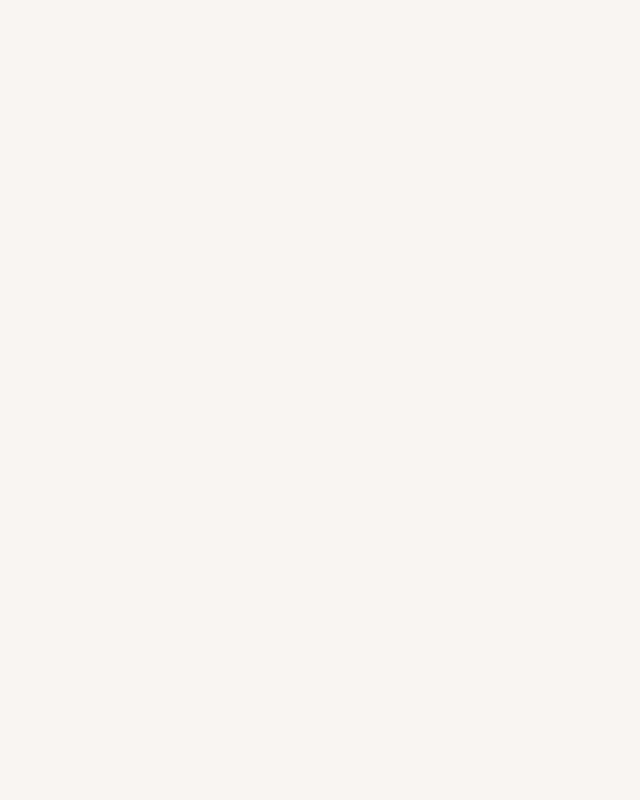
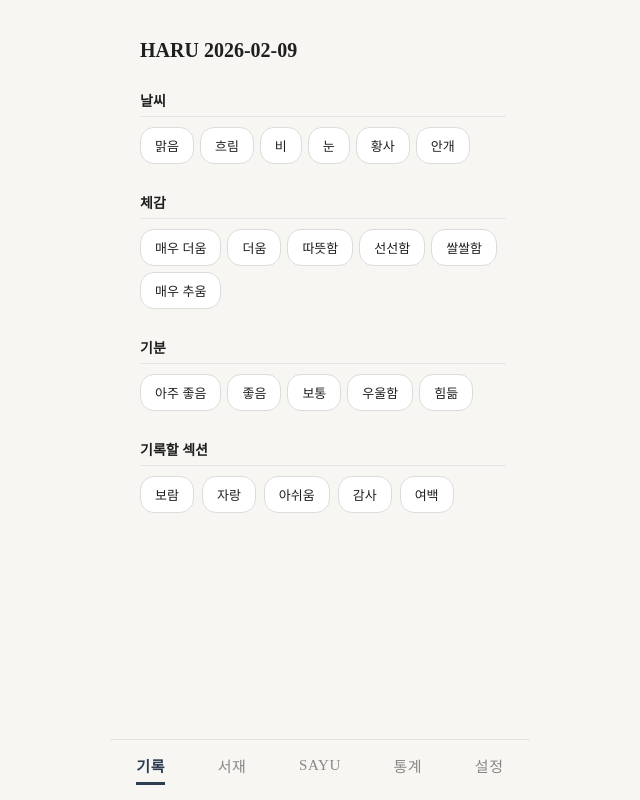
Before and after one commit to hkd620-lab/my_new_diary2, a React (Vite) app: page / in a window 1280 px wide. Shown: the whole page, without its empty margins (320-960 px from the left). Built offline with nearby package versions, Linux system fonts and the light colour scheme.

Commit message:
STABLE: write-save-library working snapshot 2026-02-13

```diff
--- a/src/App.tsx
+++ b/src/App.tsx
@@ -1,23 +1,13 @@
 import { BrowserRouter, Routes, Route } from "react-router-dom";
 import Login from "./pages/Login";
 import AppLayout from "./layouts/AppLayout";
-import AuthGuard from "./components/AuthGuard";
 
 export default function App() {
   return (
     <BrowserRouter>
       <Routes>
         <Route path="/login" element={<Login />} />
-
-        {/* 루트 경로 명확히 지정 */}
-        <Route
-          path="/*"
-          element={
-            <AuthGuard>
-              <AppLayout />
-            </AuthGuard>
-          }
-        />
+        <Route path="/*" element={<AppLayout />} />
       </Routes>
     </BrowserRouter>
   );
--- a/src/pages/Library.tsx
+++ b/src/pages/Library.tsx
@@ -17,21 +17,7 @@ type RecordDoc = {
   sections?: Record<string, string>;
 };
 
-const SECTION_LABELS: Record<string, string> = {
-  achievement: "보람 있었던 일",
-  pride: "자랑하고 싶은 일",
-  impression: "마음에 남은 일",
-  regret: "아쉬웠던 일",
-  memo: "기록",
-};
-
-const SECTION_ORDER = [
-  "achievement",
-  "pride",
-  "impression",
-  "regret",
-  "memo",
-];
+const SECTION_ORDER = ["보람", "자랑", "아쉬움", "감사", "여백"];
 
 function formatDate(date: Date) {
   return date.toISOString().slice(0, 10);
@@ -96,15 +82,12 @@ export default function Library() {
     color: active ? "#ffffff" : "#2C3E50",
     fontSize: 13,
     cursor: "pointer",
-    transition: "all 0.25s ease",
-    fontFamily: "serif",
-    letterSpacing: "0.5px",
   });
 
   return (
     <div
       style={{
-        paddingTop: 40,        // 🔹 기록장과 동일한 상단 여백
+        paddingTop: 40,
         paddingLeft: 20,
         paddingRight: 20,
         paddingBottom: 40,
@@ -115,24 +98,16 @@ export default function Library() {
         minHeight: "100vh",
       }}
     >
-      {/* 날짜 선택 카드 */}
+      {/* 날짜 선택 */}
       <div
         style={{
           background: "#ffffff",
           padding: 18,
           borderRadius: 20,
           marginBottom: 24,
-          boxShadow: "0 6px 20px rgba(0,0,0,0.04)",
         }}
       >
-        <div
-          style={{
-            display: "flex",
-            alignItems: "center",
-            justifyContent: "space-between",
-            gap: 10,
-          }}
-        >
+        <div style={{ display: "flex", justifyContent: "space-between" }}>
           <div style={{ display: "flex", gap: 8 }}>
             <button
               style={pillStyle(selectedDate === today)}
@@ -153,25 +128,11 @@ export default function Library() {
             type="date"
             value={selectedDate}
             onChange={(e) => setSelectedDate(e.target.value)}
-            style={{
-              border: "none",
-              borderBottom: "1px solid #2C3E50",
-              padding: "6px 4px",
-              fontSize: 14,
-              fontFamily: "serif",
-              background: "transparent",
-              color: "#2C3E50",
-              outline: "none",
-            }}
           />
         </div>
       </div>
 
       {loading && <div>불러오는 중...</div>}
-
-      {!loading && !record && (
-        <div style={{ opacity: 0.6 }}>선택한 날짜의 기록이 없습니다.</div>
-      )}
 
       {!loading && record && (
         <div
@@ -179,20 +140,12 @@ export default function Library() {
             background: "#ffffff",
             padding: 24,
             borderRadius: 20,
-            boxShadow: "0 6px 20px rgba(0,0,0,0.04)",
           }}
         >
-          <h3 style={{ margin: 0 }}>{record.date}</h3>
+          <h3>{record.date}</h3>
 
-          <div
-            style={{
-              marginTop: 8,
-              fontSize: 14,
-              color: "#555",
-            }}
-          >
-            날씨: {record.weather} · 체감: {record.temperature} · 기분:{" "}
-            {record.mood}
+          <div style={{ marginTop: 8, fontSize: 14 }}>
+            날씨: {record.weather} · 체감: {record.temperature} · 기분: {record.mood}
           </div>
 
           <hr style={{ margin: "16px 0" }} />
@@ -204,16 +157,12 @@ export default function Library() {
 
               return (
                 <div key={key} style={{ marginBottom: 18 }}>
-                  <div
-                    style={{
-                      fontWeight: 600,
-                      fontSize: 14,
-                      marginBottom: 6,
-                    }}
-                  >
-                    {SECTION_LABELS[key]}
+                  <div style={{ fontWeight: 700, marginBottom: 6 }}>
+                    {key}
                   </div>
-                  <div style={{ lineHeight: 1.7 }}>{value}</div>
+                  <div style={{ lineHeight: 1.7 }}>
+                    {value}
+                  </div>
                 </div>
               );
             })}
--- a/src/pages/Write.tsx
+++ b/src/pages/Write.tsx
@@ -51,19 +51,14 @@ export default function Write() {
 
     const user = auth.currentUser;
     if (!user) {
-      console.log("로그인 사용자 없음");
       alert("로그인이 필요합니다.");
       return;
     }
 
-    if (!hasContent) {
-      console.log("내용 없음");
-      return;
-    }
+    if (!hasContent) return;
 
     try {
       setSaving(true);
-      console.log("Firestore 저장 시도");
 
       await addDoc(collection(db, "records"), {
         uid: user.uid,
@@ -95,39 +90,66 @@ export default function Write() {
     fontSize: 13,
   });
 
+  const sectionTitleStyle: React.CSSProperties = {
+    fontWeight: 800,
+    marginBottom: 10,
+    paddingBottom: 6,
+    borderBottom: "1px solid #E5E5E5",
+    fontSize: 14,
+  };
+
   return (
-    <div style={{ padding: "22px 24px 12px 30px", maxWidth: 420, margin: "0 auto", fontFamily: "serif" }}>
+    <div
+      style={{
+        padding: "22px 24px 12px 30px",
+        maxWidth: 420,
+        margin: "0 auto",
+        fontFamily: "serif",
+      }}
+    >
       <h2 style={{ marginBottom: 28, fontSize: 20, fontWeight: 600 }}>
         HARU {today}
       </h2>
 
-      <div style={{ marginBottom: 24 }}>
-        <div style={{ fontWeight: 800, marginBottom: 6 }}>날씨</div>
+      <div style={{ marginBottom: 28 }}>
+        <div style={sectionTitleStyle}>날씨</div>
         <div style={{ display: "flex", flexWrap: "wrap", gap: 6 }}>
           {WEATHER.map((w) => (
-            <button key={w} onClick={() => setSelectedWeather(w)} style={buttonStyle(selectedWeather === w)}>
+            <button
+              key={w}
+              onClick={() => setSelectedWeather(w)}
+              style={buttonStyle(selectedWeather === w)}
+            >
               {w}
             </button>
           ))}
         </div>
       </div>
 
-      <div style={{ marginBottom: 24 }}>
-        <div style={{ fontWeight: 800, marginBottom: 6 }}>체감</div>
+      <div style={{ marginBottom: 28 }}>
+        <div style={sectionTitleStyle}>체감</div>
         <div style={{ display: "flex", flexWrap: "wrap", gap: 6 }}>
           {TEMPERATURE.map((t) => (
-            <button key={t} onClick={() => setSelectedTemp(t)} style={buttonStyle(selectedTemp === t)}>
+            <button
+              key={t}
+              onClick={() => setSelectedTemp(t)}
+              style={buttonStyle(selectedTemp === t)}
+            >
               {t}
             </button>
           ))}
         </div>
       </div>
 
-      <div style={{ marginBottom: 24 }}>
-        <div style={{ fontWeight: 800, marginBottom: 6 }}>기분</div>
+      <div style={{ marginBottom: 28 }}>
+        <div style={sectionTitleStyle}>기분</div>
         <div style={{ display: "flex", flexWrap: "wrap", gap: 6 }}>
           {MOOD.map((m) => (
-            <button key={m} onClick={() => setSelectedMood(m)} style={buttonStyle(selectedMood === m)}>
+            <button
+              key={m}
+              onClick={() => setSelectedMood(m)}
+              style={buttonStyle(selectedMood === m)}
+            >
               {m}
             </button>
           ))}
@@ -135,7 +157,7 @@ export default function Write() {
       </div>
 
       <div style={{ marginBottom: 12 }}>
-        <div style={{ fontWeight: 800, marginBottom: 6 }}>기록할 섹션</div>
+        <div style={sectionTitleStyle}>기록할 섹션</div>
         <div style={{ display: "flex", flexWrap: "wrap", gap: 8 }}>
           {SECTIONS.map((s) => (
             <button
@@ -150,14 +172,16 @@ export default function Write() {
       </div>
 
       {activeSection && (
-        <div style={{
-          position: "fixed",
-          inset: 0,
-          background: "rgba(0,0,0,0.35)",
-          display: "flex",
-          justifyContent: "center",
-          alignItems: "center"
-        }}>
+        <div
+          style={{
+            position: "fixed",
+            inset: 0,
+            background: "rgba(0,0,0,0.35)",
+            display: "flex",
+            justifyContent: "center",
+            alignItems: "center",
+          }}
+        >
           <div style={{ background: "#fff", padding: 20, width: 320 }}>
             <div style={{ fontWeight: 800, marginBottom: 10 }}>
               {activeSection} 기록
@@ -168,9 +192,7 @@ export default function Write() {
               style={{ width: "100%", height: 100 }}
             />
             <div style={{ marginTop: 12, textAlign: "right" }}>
-              <button onClick={saveSection}>
-                저장
-              </button>
+              <button onClick={saveSection}>저장</button>
             </div>
           </div>
         </div>
@@ -191,7 +213,7 @@ export default function Write() {
             background: "#2C3E50",
             color: "#fff",
             fontSize: 22,
-            cursor: "pointer"
+            cursor: "pointer",
           }}
         >
           ➜
```
